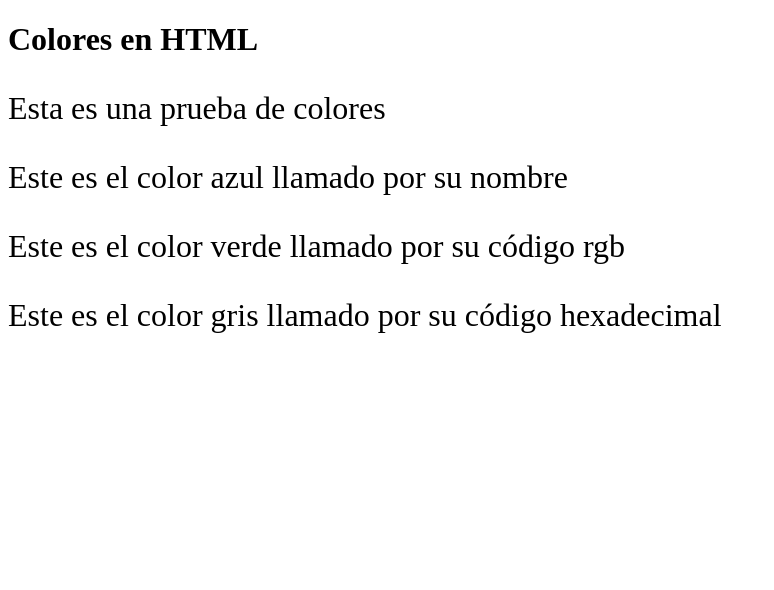
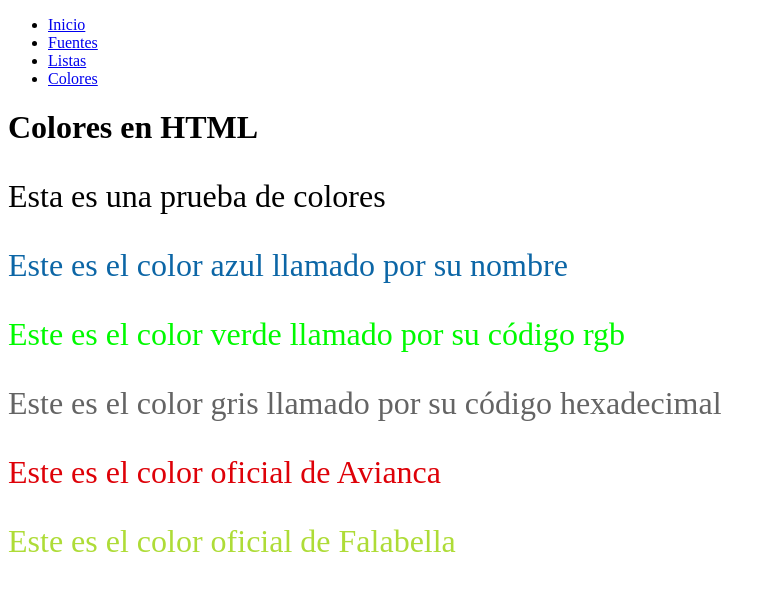
Before and after one commit to sotternajjar/MiPrimerSitioWeb, a plain HTML site: page colores.html in a window 1280 px wide. Shown: the whole page, without its empty margins (0-774 px from the left). Drawn offline with Linux system fonts and the light colour scheme.

Commit message:
Agregando pagina colores

```diff
--- a/colores.html
+++ b/colores.html
@@ -2,16 +2,23 @@
 <html lang="en">
 <head>
     <meta charset="UTF-8">
-    <meta http-equiv="X-UA-Compatible" content="IE=edge">
     <meta name="viewport" content="width=device-width, initial-scale=1.0">
     <title>Colores</title>
     <link rel="stylesheet" href="css/colores.css">
 </head>
 <body>
+    <ul>
+        <li><a href="index.html">Inicio</a></li>
+        <li><a href="fuentes.html">Fuentes</a></li>
+        <li><a href="listas.html">Listas</a></li>
+        <li><a href="colores.html">Colores</a></li>
+    </ul>
     <h1>Colores en HTML</h1>
     <p>Esta es una prueba de colores</p>
-    <p class="color azul">Este es el color azul llamado por su nombre</p>
-    <p class="color verde">Este es el color verde llamado por su código rgb</p>
-    <p class="color gris">Este es el color gris llamado por su código hexadecimal</p>
+    <p class="color-azul">Este es el color azul llamado por su nombre</p>
+    <p class="color-verde">Este es el color verde llamado por su código rgb</p>
+    <p class="color-gris">Este es el color gris llamado por su código hexadecimal</p>
+    <p class="color-avianca">Este es el color oficial de Avianca</p>
+    <p class="color-falabella">Este es el color oficial de Falabella</p>
 </body>
 </html>
--- a/css/colores.css
+++ b/css/colores.css
@@ -2,12 +2,18 @@
 p {
     font-size: 2em;
 }
-.color-azul ¨{
-    color:  blue
+.color-azul    {
+    color:rgb(12,102,166);
 }
-.color-verde {
-    color: rgb(0,250,0)
+.color-verde   {
+    color:rgb(0,250,0);
 }
-.color-gris ¨{
-    color: #646464
+.color-gris    {
+    color:#646464;
 }
+.color-avianca {
+    color:rgb(222,1,8);
+}
+.color-falabella {
+    color: rgb(174,220,55);
+}
--- a/css/fuentes.css
+++ b/css/fuentes.css
@@ -19,6 +19,12 @@ p.fuente-net {
     color: red;
     font-size: 50px;
     font-family: 'Bebas Neue' sans-serif;
+}
+span {
+    font-size: 1.8em;
+    color:  red;
+    font-weight: 900;
+}
 /* bebas-neue-regular - latin */
 @font-face {
     font-family: 'Bebas Neue';
```
Also changed, not shown: fuentes.html (+6 -0 lines), listas.html (+1 -0 lines).
